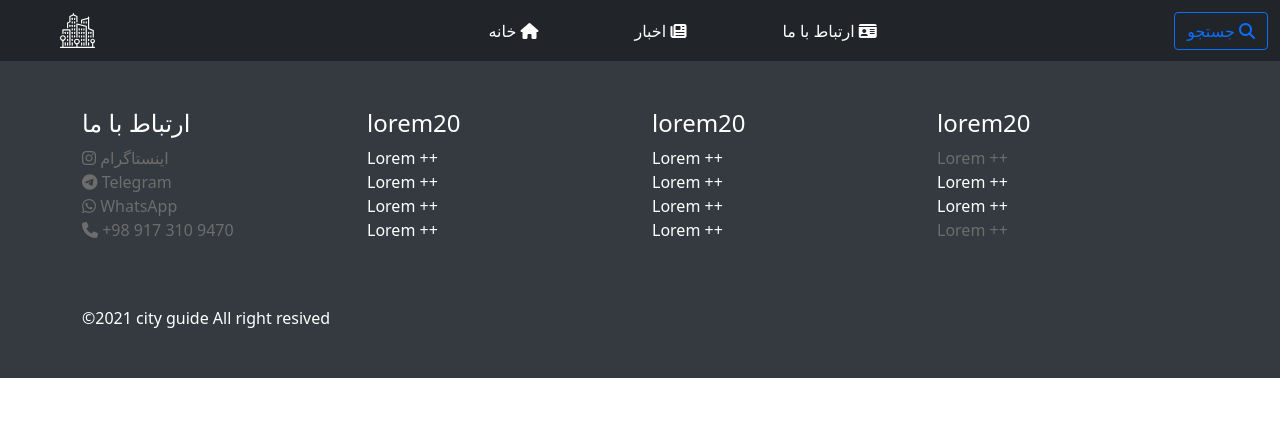
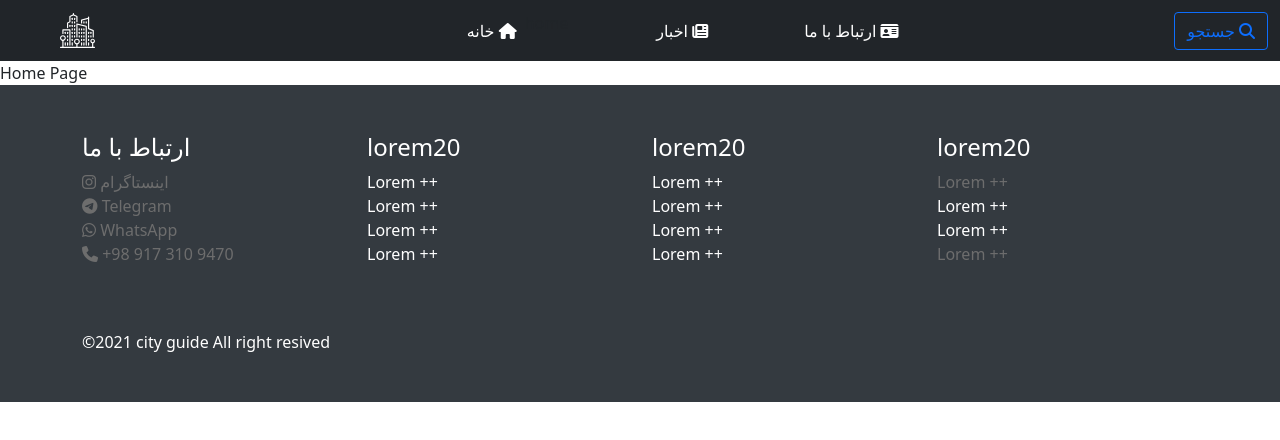
Before and after one commit to mohsen-rasti/my-app-tutorial, a React (Create React App) app: page / in a window 1280 px wide. Shown: the top 440 px of the page. Built offline with nearby package versions, Linux system fonts and the light colour scheme.

Commit message:
router pages

```diff
--- a/src/App.js
+++ b/src/App.js
@@ -19,11 +19,12 @@ function App() {
     <>
 <Navbar />
 <Switch>
-  <Route path="/home" component={Home}/>
+  <Route exact path="/" component={Home}/>
+
   <Route path="/news" component={News}/>
-  <Route path="/contacts" component={Contacts}/>
+    <Route path="/contacts" component={Contacts}/>
   <Route path="/details" component={Details}/>
-  <Route path="/notfoundpages" component={NotFoundPage}/>
+  <Route component={NotFoundPage}/>
 </Switch>
 <Footer />
     </>
--- a/src/Component/Layout/Navbar.js
+++ b/src/Component/Layout/Navbar.js
@@ -1,27 +1,27 @@
 import React from "react";
 import "../../App.css";
 import logo from "../../logo.svg";
-
+import {Link, link} from "react-router-dom";
 
 function Navbar() {
     return (
         <>
 <nav class="navbar navbar-expand-lg navbar-light bg-dark">
   <div class="container-fluid">
-    <a class="navbar-brand " href="#"><img src={logo} style={{width:'35px'}}></img></a>
+    <Link class="navbar-brand " href="#"><img src={logo} style={{width:'35px'}}></img></Link>
     <button class="navbar-toggler" type="button" data-bs-toggle="collapse" data-bs-target="#navbarSupportedContent" aria-controls="navbarSupportedContent" aria-expanded="false" aria-label="Toggle navigation">
       <span class="navbar-toggler-icon"></span>
     </button>
     <div class="collapse navbar-collapse" id="navbarSupportedContent">
       <ul class="navbar-nav m-auto mb-2 mb-lg-0">
             <li class="nav-item">
-            <a class="nav-link text-white text-uppercase active" aria-current="page" href="#">خانه&nbsp;<i class="fas fa-home"></i></a>
+            <Link class="nav-link text-white text-uppercase active" aria-current="page" to="/">خانه&nbsp;<i class="fas fa-home"></i></Link>
+            </li>home
+            <li class="nav-item">
+            <Link class="nav-link text-white text-uppercase ml-6 active" aria-current="page" to="/news">اخبار&nbsp;<i class="fas fa-newspaper"></i></Link>
             </li>
             <li class="nav-item">
-            <a class="nav-link text-white text-uppercase ml-6 active" aria-current="page" href="#">اخبار&nbsp;<i class="fas fa-newspaper"></i></a>
-            </li>
-            <li class="nav-item">
-            <a class="nav-link text-white text-uppercase active" aria-current="page" href="#">ارتباط با ما&nbsp;<i class="fas fa-id-card"></i></a>
+            <Link class="nav-link text-white text-uppercase active" aria-current="page" to="/contacts">ارتباط با ما&nbsp;<i class="fas fa-id-card"></i></Link>
             </li>
        </ul>
       <form class="d-flex">
--- a/src/Component/Pages/Contacts.js
+++ b/src/Component/Pages/Contacts.js
@@ -8,4 +8,4 @@ function Contacts() {
     )
 }
 
-export default Contacts
+export default Contacts;
--- a/src/Component/Pages/Details.js
+++ b/src/Component/Pages/Details.js
@@ -8,4 +8,4 @@ function Details() {
     )
 }
 
-export default Details
+export default Details;
--- a/src/Component/Pages/News.js
+++ b/src/Component/Pages/News.js
@@ -8,4 +8,4 @@ function News() {
     )
 }
 
-export default News
+export default News;
--- a/src/Component/Pages/NotFoundPage.js
+++ b/src/Component/Pages/NotFoundPage.js
@@ -1,9 +1,9 @@
-import React from 'react'
+import React from 'react';
 
 function NotFoundPage() {
     return (
         <div>
-            Not Found
+            <h1>Not found pages</h1>
         </div>
     )
 }
```
